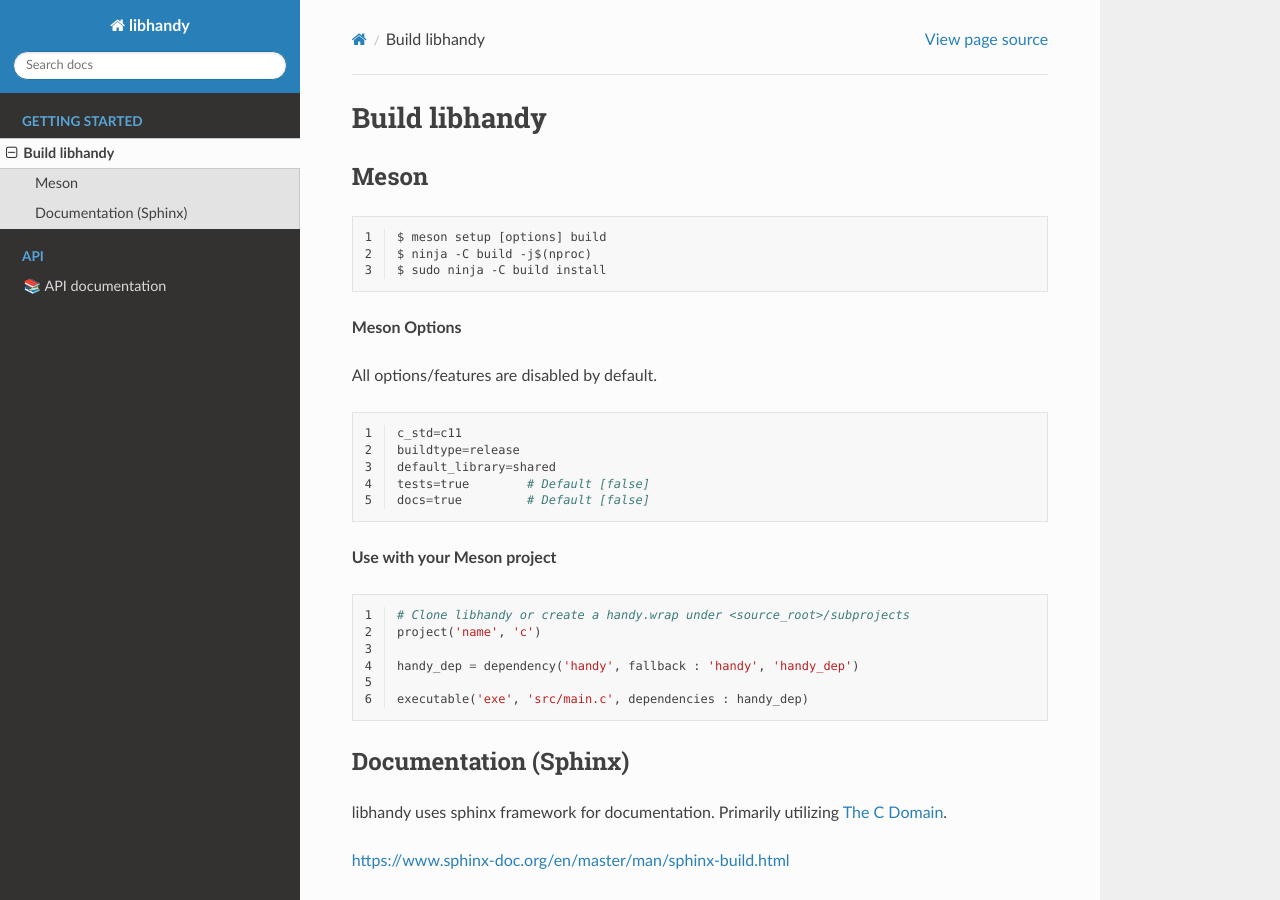
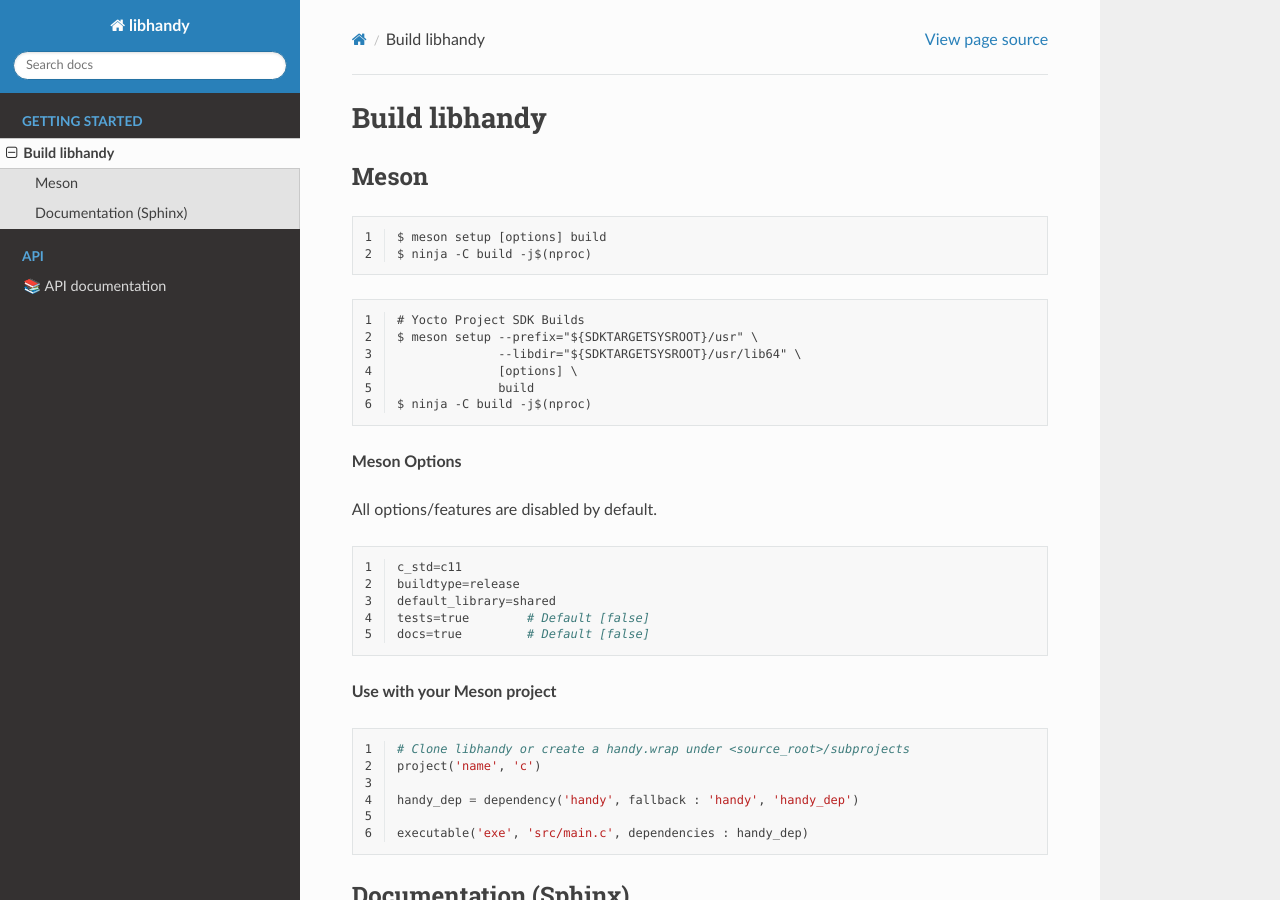
Before and after one commit to under-view/libcando, a Sphinx documentation site: the page built from docs/build.rst, in a window 1280 px wide and 900 px high. Built offline with Sphinx 7.4.7 and the Read the Docs theme 2.0.0, drawn with Linux system fonts in a browser that asks for light colours; formulas are drawn with MathJax 3.

Commit message:
docs: add Yocto project SDK build instructs
Signed-off-by: Vincent Davis Jr <vince@underview.tech>

```diff
--- a/docs/build.rst
+++ b/docs/build.rst
@@ -9,7 +9,16 @@
 
         $ meson setup [options] build
         $ ninja -C build -j$(nproc)
-        $ sudo ninja -C build install
+
+.. code-block::
+        :linenos:
+
+	# Yocto Project SDK Builds
+	$ meson setup --prefix="${SDKTARGETSYSROOT}/usr" \
+	              --libdir="${SDKTARGETSYSROOT}/usr/lib64" \
+		      [options] \
+	              build
+        $ ninja -C build -j$(nproc)
 
 **Meson Options**
 
```
Also changed, not shown: README.md (+3 -3 lines).
